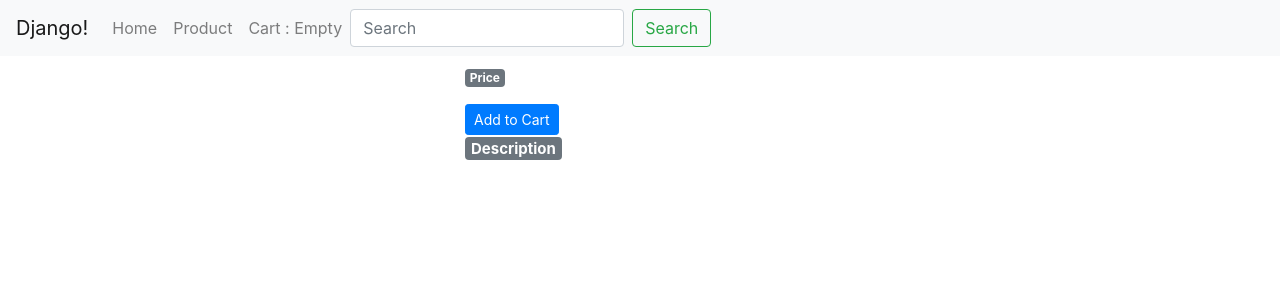
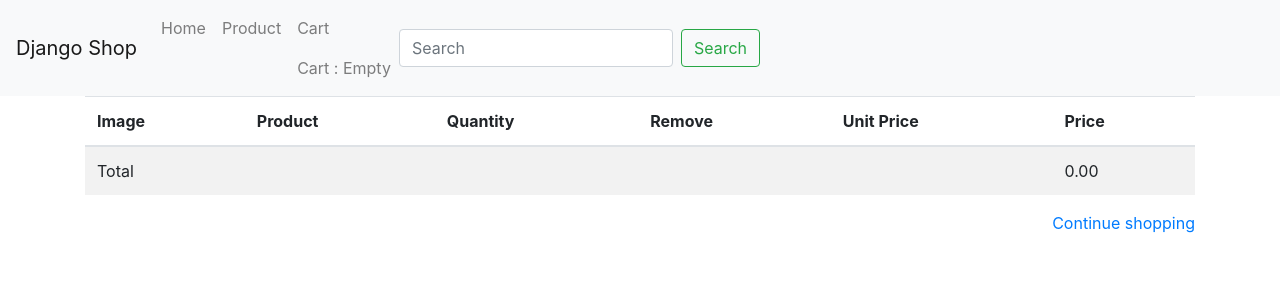
Before and after one commit to DevHoons/online_shop, a Django app: page /cart/ in a window 1280 px wide. Shown: the top 300 px of the page. Run offline with Django 3.2, Linux system fonts and the light colour scheme; some libraries are stand-ins or nearby versions.

Commit message:
modify redirect error

```diff
--- a/cart/cart.py
+++ b/cart/cart.py
@@ -58,7 +58,7 @@
         product_id = str(product.id)
         # 제품이 cart에 들어있다면 지우는 작업
         if product_id in self.cart:
-            del(self.cart[product_id])
+            del self.cart[product_id]
             self.save()
 
     # 장바구니 비워주는 함수
--- /dev/null
+++ b/cart/templates/cart/detail.html
@@ -0,0 +1,53 @@
+{% extends 'base.html' %}
+
+{% block title %}
+Shopping Cart
+{% endblock %}
+
+{% block content %}
+    <table class="table table-striped">
+        <thead>
+            <tr>
+                <th scope="col">Image</th>
+                <th scope="col">Product</th>
+                <th scope="col">Quantity</th>
+                <th scope="col">Remove</th>
+                <th scope="col">Unit Price</th>
+                <th scope="col">Price</th>
+            </tr>
+        </thead>
+        <tbody>
+            {% for item in cart %}
+                {% with product=item.product %}
+                <tr>
+                    <th scope="row">
+                        <a href="{{product.get_absolute_url}}">
+                            <img src="{{product.image.url}}" class="img-thumbnail">
+                        </a>
+                    </th>
+                    <td>{{product.name}}</td>
+                    <td>
+                        <form action="{% url 'cart:product_add' product.id %}" method="post">
+                            {% csrf_token %}
+                            {{item.quantity_form.quantity}}
+                            {{item.quantity_form.is_update}}
+                            <input type="submit" class="btn btn-primary" value="Update">
+                        </form>
+                    </td>
+                    <td><a href="{% url "cart:product_remove" product.id%}">Remove</a></td>
+                    <td class="num">{{item.price}}</td>
+                    <td class="num">{{item.total_price}}</td>
+                </tr>
+                {% endwith %}
+            {% endfor %}
+            <tr class="total">
+                <td>Total</td>
+                <td colspan="4"></td>
+                <td class="num">{{cart.get_product_total|floatformat:"2"}}</td>
+            </tr>
+        </tbody>
+    </table>
+    <p class="text-right">
+        <a href="{% url "shop:product_all" %}">Continue shopping</a>
+    </p>
+{% endblock %}
--- a/cart/urls.py
+++ b/cart/urls.py
@@ -4,7 +4,7 @@
 app_name = "cart"
 
 urlpatterns = [
-    path("", detail, name="datail"),
+    path("", detail, name="detail"),
     path("add/<int:product_id>/", add, name="product_add"),
-    path("remove/<int:product_id>/", remove, name="product_remove"),
+    path("remove/<product_id>/", remove, name="product_remove"),
 ]
--- a/cart/views.py
+++ b/cart/views.py
@@ -38,4 +38,4 @@
             initial={"quantity": product["quantity"], "is_update": True}
         )
 
-    return render(request, "detail.html", {"cart": cart})
+    return render(request, "cart/detail.html", {"cart": cart})
--- a/templates/detail.html
+++ b/shop/templates/shop/detail.html
@@ -13,8 +13,8 @@
             <p><span class="badge badge-secondary">Price</span>{{product.price}}</p>
 
             <form action="{% url 'cart:product_add' product.id %}" method="post">
+                {{add_to_cart}}
                 {% csrf_token %}
-                {{add_to_cart}}
                 <input type="submit" class="btn btn-primary btn-sm" value="Add to Cart">
             </form>
 
--- a/shop/views.py
+++ b/shop/views.py
@@ -13,7 +13,7 @@
         products = products.filter(category=current_category)
     return render(
         request,
-        "list.html",
+        "shop/list.html",
         {
             "current_category": current_category,
             "categories": categories,
@@ -26,5 +26,5 @@
     product = get_object_or_404(Product, id=id, slug=product_slug)
     add_to_cart = AddProductForm(initial={"quantity": 1})
     return render(
-        request, "detail.html", {"product": product, "add_to_cart": add_to_cart},
+        request, "shop/detail.html", {"product": product, "add_to_cart": add_to_cart}
     )
--- a/templates/base.html
+++ b/templates/base.html
@@ -1,77 +1,52 @@
 <!DOCTYPE html>
 <html lang="en">
 <head>
-    <meta charset="UTF-8" />
-    <meta name="viewport" content="width=device-width, initial-scale=1.0" />
+    <meta charset="UTF-8">
     <title>{% block title %}{% endblock %}</title>
-    <link
-      rel="stylesheet"
-      href="https://stackpath.bootstrapcdn.com/bootstrap/4.5.0/css/bootstrap.min.css"
-      integrity="sha384-9aIt2nRpC12Uk9gS9baDl411NQApFmC26EwAOH8WgZl5MYYxFfc+NcPb1dKGj7Sk"
-      crossorigin="anonymous"
-    />
-    <script
-      src="http://code.jquery.com/jquery-3.5.1.min.js"
-      crossorigin="anonymous"
-    ></script>
-    <script
-      src="https://cdn.jsdelivr.net/npm/popper.js@1.16.0/dist/umd/popper.min.js"
-      integrity="sha384-Q6E9RHvbIyZFJoft+2mJbHaEWldlvI9IOYy5n3zV9zzTtmI3UksdQRVvoxMfooAo"
-      crossorigin="anonymous"
-    ></script>
-    <script
-      src="https://stackpath.bootstrapcdn.com/bootstrap/4.5.0/js/bootstrap.min.js"
-      integrity="sha384-OgVRvuATP1z7JjHLkuOU7Xw704+h835Lr+6QL9UvYjZE3Ipu6Tp75j7Bh/kR0JKI"
-      crossorigin="anonymous"
-    ></script>
-
-    {% block script %} {% endblock %} {% block style %} {% endblock %}
+    <link rel="stylesheet" href="https://stackpath.bootstrapcdn.com/bootstrap/4.5.0/css/bootstrap.min.css" integrity="sha384-9aIt2nRpC12Uk9gS9baDl411NQApFmC26EwAOH8WgZl5MYYxFfc+NcPb1dKGj7Sk" crossorigin="anonymous">
+    <script src="https://code.jquery.com/jquery-3.5.1.min.js" crossorigin="anonymous"></script>
+<script src="https://cdn.jsdelivr.net/npm/popper.js@1.16.0/dist/umd/popper.min.js" integrity="sha384-Q6E9RHvbIyZFJoft+2mJbHaEWldlvI9IOYy5n3zV9zzTtmI3UksdQRVvoxMfooAo" crossorigin="anonymous"></script>
+<script src="https://stackpath.bootstrapcdn.com/bootstrap/4.5.0/js/bootstrap.min.js" integrity="sha384-OgVRvuATP1z7JjHLkuOU7Xw704+h835Lr+6QL9UvYjZE3Ipu6Tp75j7Bh/kR0JKI" crossorigin="anonymous"></script>
+    {% block script %}
+    {% endblock %}
+    {% block style %}
+    {% endblock %}
 </head>
 <body>
 <nav class="navbar navbar-expand-lg navbar-light bg-light">
-      <a class="navbar-brand" href="#">Django!</a>
-      <button
-        class="navbar-toggler"
-        type="button"
-        data-toggle="collapse"
-        data-target="#navbarSupportedContent"
-        aria-controls="navbarSupportedContent"
-        aria-expanded="false"
-        aria-label="Toggle navigation"
-      >
+  <a class="navbar-brand" href="/">Django Shop</a>
+  <button class="navbar-toggler" type="button" data-toggle="collapse" data-target="#navbarSupportedContent" aria-controls="navbarSupportedContent" aria-expanded="false" aria-label="Toggle navigation">
     <span class="navbar-toggler-icon"></span>
   </button>
 
   <div class="collapse navbar-collapse" id="navbarSupportedContent">
     <ul class="navbar-nav justify-content-end">
       <li class="nav-item">
-            <a class="nav-link" href="#">Home</a>
+        <a class="nav-link" href="/">Home</a>
       </li>
       <li class="nav-item">
-            <a class="nav-link" href="#">Product</a>
+        <a class="nav-link" href="{% url 'shop:product_all' %}">Product</a>
       </li>
       <li class="nav-item">
-            <a class="nav-link" href="#"
-              >Cart {% if cart|length > 0 %} ${{cart.get_product_total}} with
-              {{cart|length}} items {% else %} : Empty {% endif %}
+        <a class="nav-link" href="">Cart
+        <a class="nav-link" href="{% url 'cart:detail' %}">Cart
+            {% if cart|length > 0 %}
+                ${{cart.get_product_total}} with {{cart|length}} items
+            {% else %}
+                : Empty
+            {% endif %}
         </a>
       </li>
     </ul>
     <form class="form-inline my-2 my-lg-0">
-          <input
-            class="form-control mr-sm-2"
-            type="search"
-            placeholder="Search"
-            aria-label="Search"
-          />
-          <button class="btn btn-outline-success my-2 my-sm-0" type="submit">
-            Search
-          </button>
+      <input class="form-control mr-sm-2" type="search" placeholder="Search" aria-label="Search">
+      <button class="btn btn-outline-success my-2 my-sm-0" type="submit">Search</button>
     </form>
   </div>
 </nav>
 <div class="container">
-      {% block content %} {% endblock %}
+    {% block content %}
+    {% endblock %}
 </div>
 </body>
 </html>
```
Also changed, not shown: config/settings.py (+4 -4 lines), shop/templates/shop/list.html (renamed from templates/list.html). Lines whose indentation alone changed are shown as unchanged.
